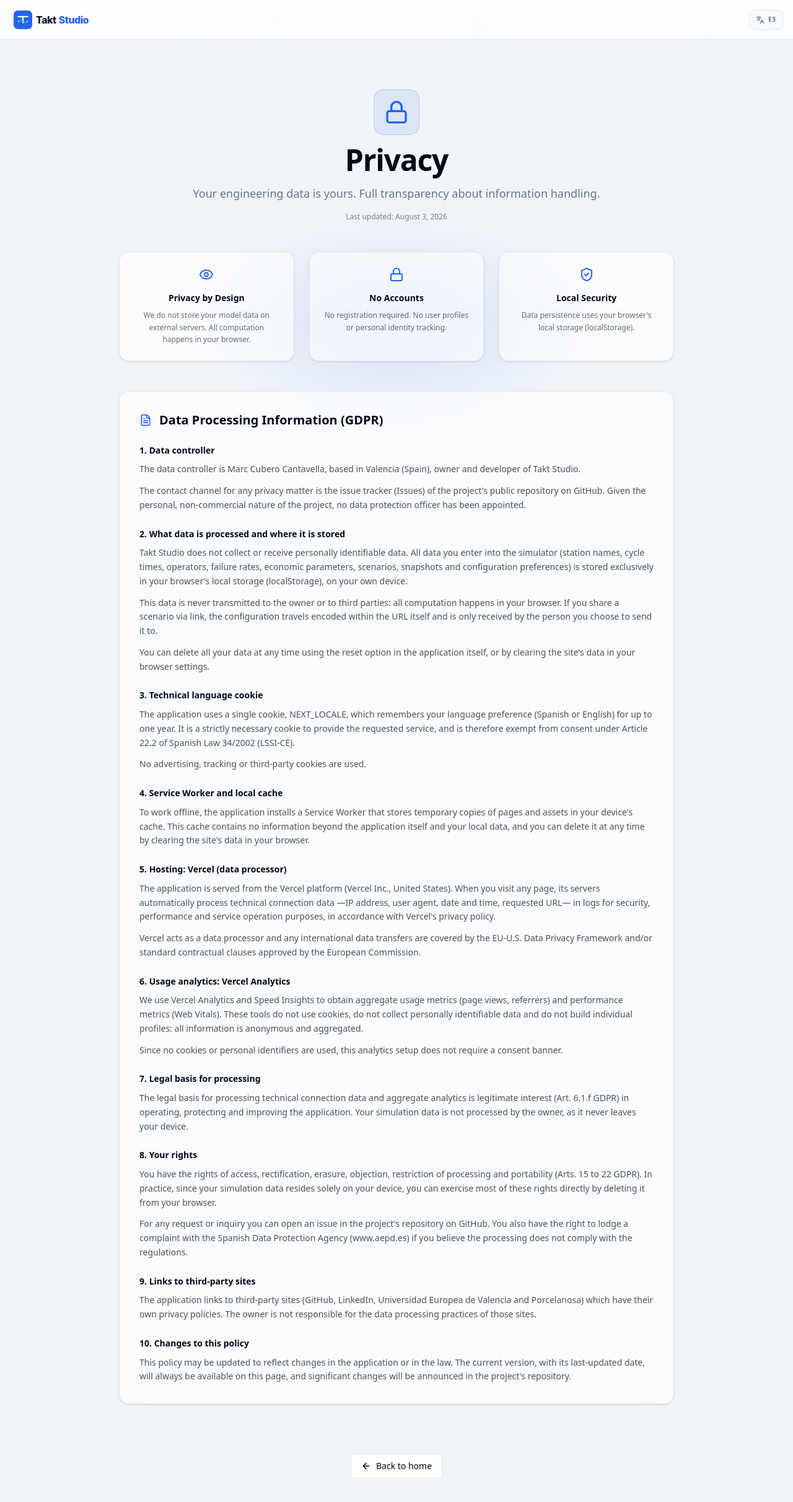
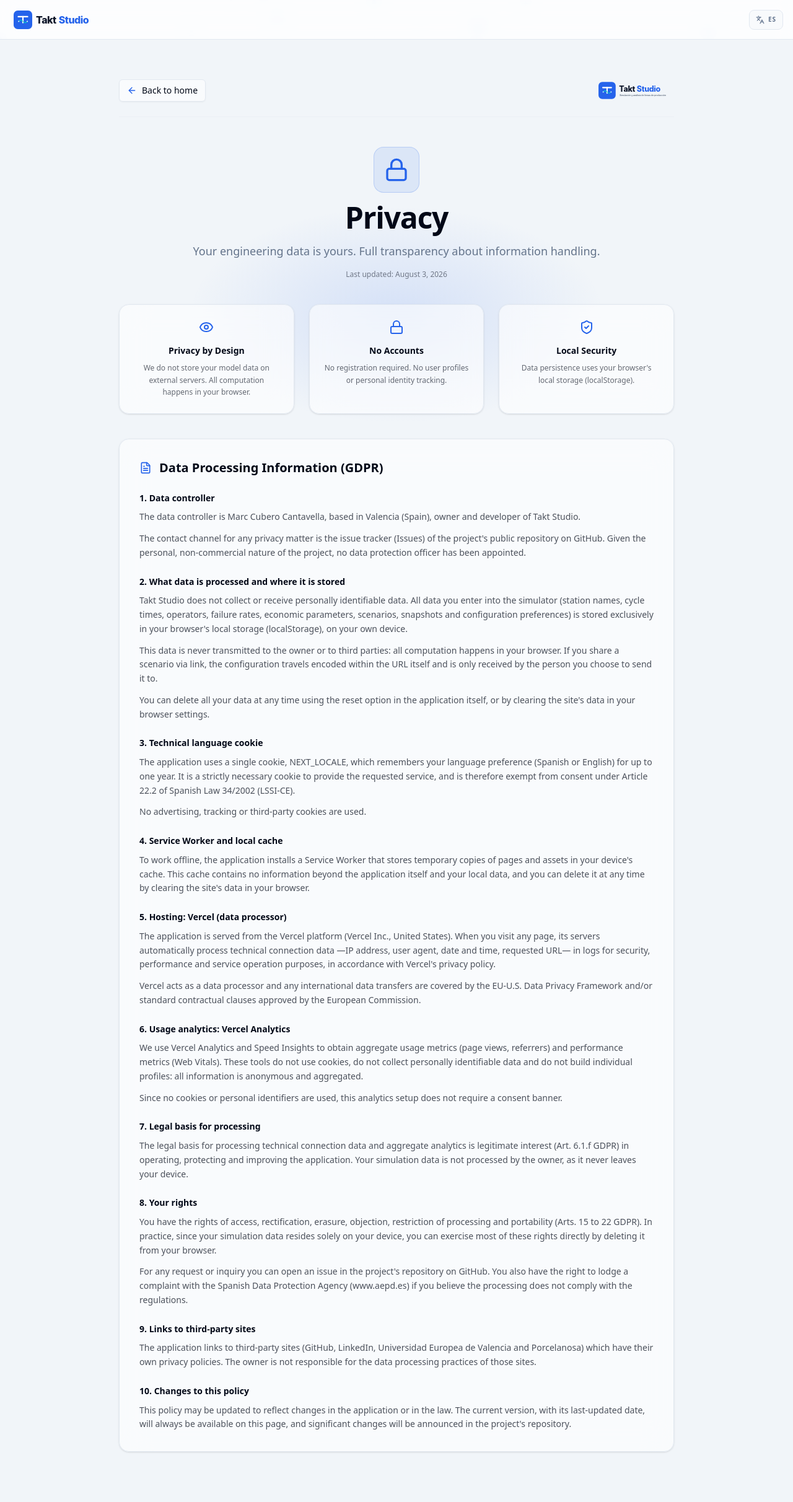
Before and after one commit to markusx5622/takt-studio, a Next.js app: page /en/privacidad in a window 1280 px wide. Shown: the top 2424 px of the page at 62% size. Built offline with nearby package versions, Linux system fonts and the light colour scheme.

Commit message:
feat(legal): add BrandLogo corporate banner and relocate back button to top header bar on legal and privacy pages

```diff
--- a/app/[locale]/legal/page.tsx
+++ b/app/[locale]/legal/page.tsx
@@ -5,6 +5,7 @@ import ConsultingBackground from "@/components/ConsultingBackground"
 import { ShieldCheck, ArrowLeft } from "lucide-react"
 import { Button } from "@/components/ui/button"
 import HeroParticles from "@/components/HeroParticles"
+import BrandLogo from "@/components/BrandLogo"
 
 const ISSUES_URL = "https://github.com/markusx5622/takt-studio/issues"
 
@@ -32,7 +33,7 @@ export default async function LegalPage({
   const t = await getTranslations("legal")
 
   return (
-    <div className="relative min-h-[calc(100vh-4rem)] flex flex-col items-center justify-center px-4 py-20 overflow-hidden">
+    <div className="relative min-h-[calc(100vh-4rem)] flex flex-col items-center justify-center px-4 py-16 overflow-hidden">
       <div className="pointer-events-none fixed inset-0 z-0">
         <HeroParticles />
       </div>
@@ -41,8 +42,21 @@ export default async function LegalPage({
       {/* Glow effects */}
       <div className="pointer-events-none absolute left-1/2 top-[20%] h-[500px] w-[800px] -translate-x-1/2 -translate-y-1/2 bg-hero-glow z-0" />
 
-      <div className="relative z-10 w-full max-w-4xl space-y-12">
-        <div className="flex flex-col items-center text-center space-y-4">
+      <div className="relative z-10 w-full max-w-4xl space-y-10">
+        {/* Top Header Bar: Back Button & Corporate Brand Logo Banner */}
+        <div className="flex items-center justify-between border-b border-border/40 pb-6">
+          <Button asChild variant="outline" size="sm" className="gap-2 bg-background/60 backdrop-blur-md shadow-xs hover:bg-accent">
+            <Link href="/">
+              <ArrowLeft className="h-4 w-4 text-primary" />
+              <span>{t("back")}</span>
+            </Link>
+          </Button>
+          <Link href="/" className="inline-flex items-center hover:opacity-90 transition-opacity" title="Takt Studio">
+            <BrandLogo variant="horizontal" className="h-8 sm:h-9 w-auto" priority />
+          </Link>
+        </div>
+
+        <div className="flex flex-col items-center text-center space-y-4 pt-2">
           <div className="rounded-2xl bg-primary/10 p-4 border border-primary/20">
             <ShieldCheck className="h-10 w-10 text-primary" />
           </div>
@@ -111,15 +125,6 @@ export default async function LegalPage({
             <p className="text-sm text-foreground/70 leading-relaxed">{t("s6p1")}</p>
           </div>
         </div>
-
-        <div className="flex justify-center pt-8">
-          <Button asChild variant="outline" className="gap-2">
-            <Link href="/">
-              <ArrowLeft className="h-4 w-4" />
-              {t("back")}
-            </Link>
-          </Button>
-        </div>
       </div>
     </div>
   )
--- a/app/[locale]/privacidad/page.tsx
+++ b/app/[locale]/privacidad/page.tsx
@@ -5,6 +5,7 @@ import ConsultingBackground from "@/components/ConsultingBackground"
 import { Lock, Eye, ArrowLeft, ShieldCheck, FileText } from "lucide-react"
 import { Button } from "@/components/ui/button"
 import HeroParticles from "@/components/HeroParticles"
+import BrandLogo from "@/components/BrandLogo"
 
 export async function generateMetadata({
   params,
@@ -34,7 +35,7 @@ export default async function PrivacyPage({
   const sections = t.raw("sections") as { t: string; p: string[] }[]
 
   return (
-    <div className="relative min-h-[calc(100vh-4rem)] flex flex-col items-center justify-center px-4 py-20 overflow-hidden">
+    <div className="relative min-h-[calc(100vh-4rem)] flex flex-col items-center justify-center px-4 py-16 overflow-hidden">
       <div className="pointer-events-none fixed inset-0 z-0">
         <HeroParticles />
       </div>
@@ -43,8 +44,21 @@ export default async function PrivacyPage({
       {/* Glow effects */}
       <div className="pointer-events-none absolute left-1/2 top-[20%] h-[500px] w-[800px] -translate-x-1/2 -translate-y-1/2 bg-hero-glow z-0" />
 
-      <div className="relative z-10 w-full max-w-4xl space-y-12">
-        <div className="flex flex-col items-center text-center space-y-4">
+      <div className="relative z-10 w-full max-w-4xl space-y-10">
+        {/* Top Header Bar: Back Button & Corporate Brand Logo Banner */}
+        <div className="flex items-center justify-between border-b border-border/40 pb-6">
+          <Button asChild variant="outline" size="sm" className="gap-2 bg-background/60 backdrop-blur-md shadow-xs hover:bg-accent">
+            <Link href="/">
+              <ArrowLeft className="h-4 w-4 text-primary" />
+              <span>{t("back")}</span>
+            </Link>
+          </Button>
+          <Link href="/" className="inline-flex items-center hover:opacity-90 transition-opacity" title="Takt Studio">
+            <BrandLogo variant="horizontal" className="h-8 sm:h-9 w-auto" priority />
+          </Link>
+        </div>
+
+        <div className="flex flex-col items-center text-center space-y-4 pt-2">
           <div className="rounded-2xl bg-primary/10 p-4 border border-primary/20">
             <Lock className="h-10 w-10 text-primary" />
           </div>
@@ -88,15 +102,6 @@ export default async function PrivacyPage({
             ))}
           </div>
         </div>
-
-        <div className="flex justify-center pt-8">
-          <Button asChild variant="outline" className="gap-2">
-            <Link href="/">
-              <ArrowLeft className="h-4 w-4" />
-              {t("back")}
-            </Link>
-          </Button>
-        </div>
       </div>
     </div>
   )
```
